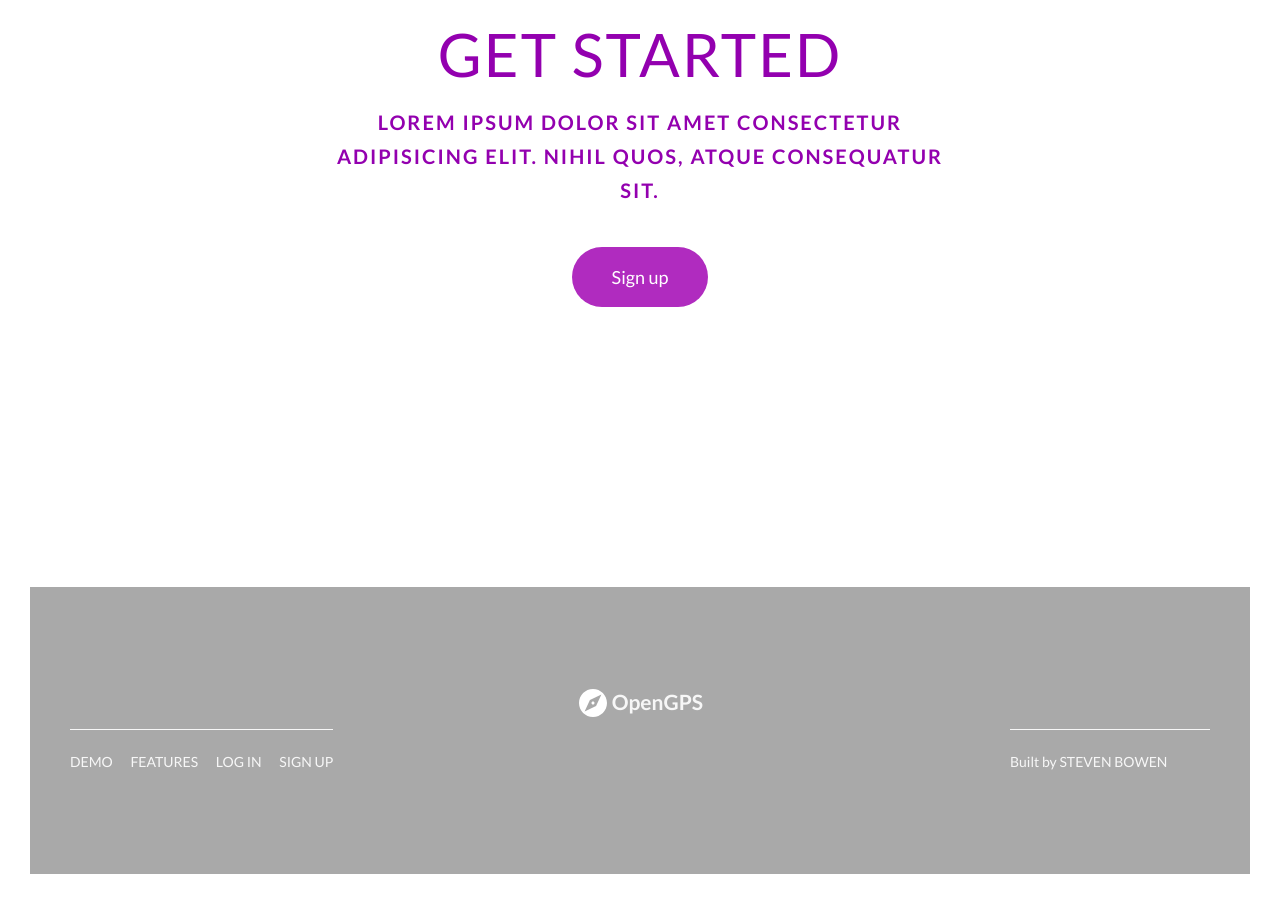
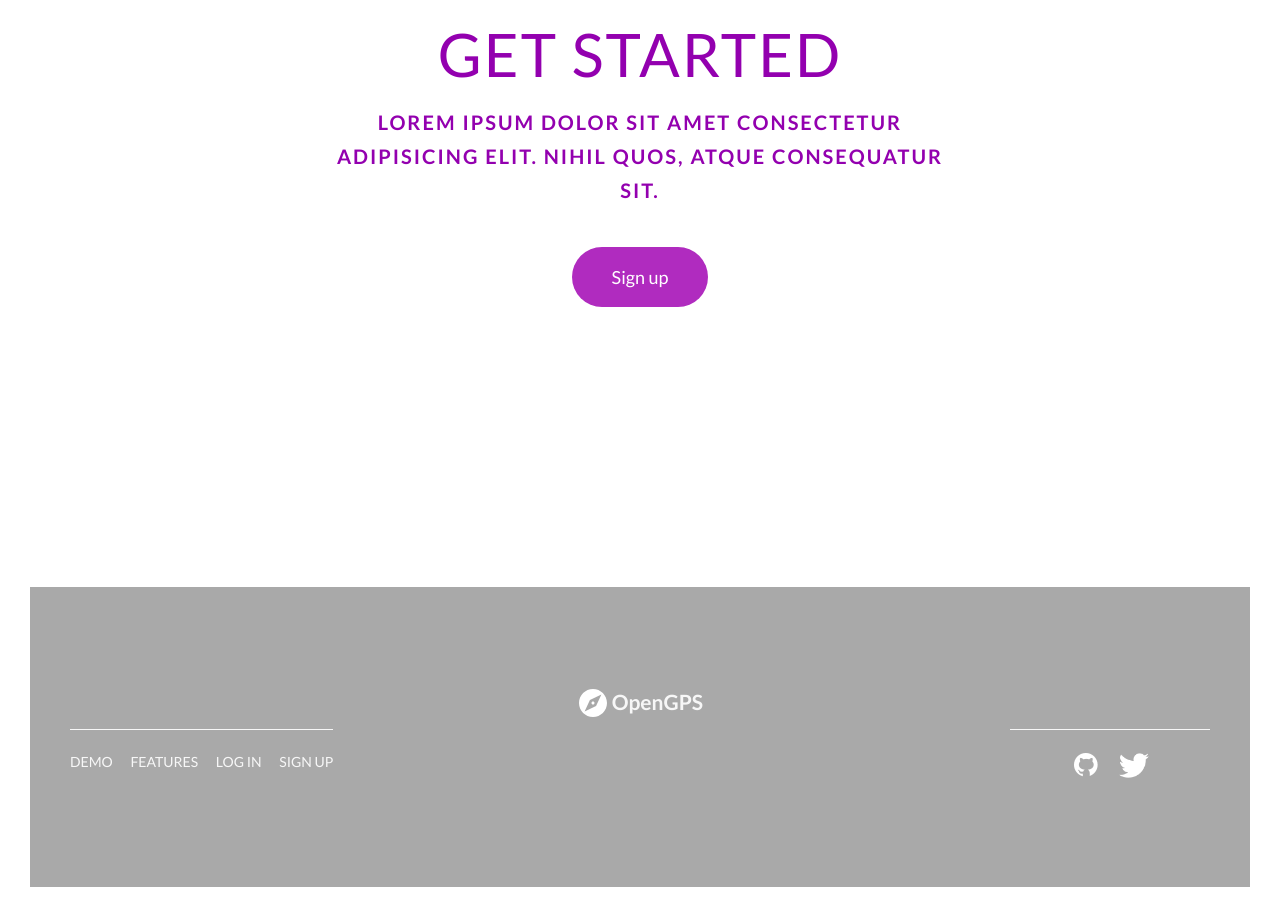
Before and after one commit to SDBowen/circle-gps-landing, a website: page index.html in a window 1280 px wide. Shown: the part 2702-3619 px from the top of the page. Drawn offline with Linux system fonts and the light colour scheme.

Commit message:
Replace copyright footer with social links

```diff
--- a/index.html
+++ b/index.html
@@ -145,9 +145,12 @@
                 </div>
             </div>
             <div class="col-1-of-2">
-                <p class="footer__copyright">
-                    Built by <a href="#" class="footer__link">Steven Bowen</a>
-                </p>
+                <ul class="footer__social u-center-text">
+                    <li class="footer__item"><a href="#" class="footer__link"><img src="/img/icons8-github-30.png" alt="GitHub"
+                                class="footer__image"></a></li>
+                    <li class="footer__item"><a href="#" class="footer__link"><img src="/img/icons8-twitter-filled-50.png"
+                                alt="GitHub" class="footer__image"></a></li>
+                </ul>
             </div>
         </div>
     </footer>
--- a/sass/layout/_footer.scss
+++ b/sass/layout/_footer.scss
@@ -54,10 +54,14 @@
     }
   }
 
-  &__copyright {
+  &__social {
     border-top: 1px solid $color-grey-light-1;
     padding-top: 2rem;
     width: 20rem;
     float: right;
   }
+
+  &__image {
+    height: 3rem;
+  }
 }
```
Also changed, not shown: css/style.css, img/icons8-github-30.png (added), img/icons8-twitter-filled-50.png (added).
